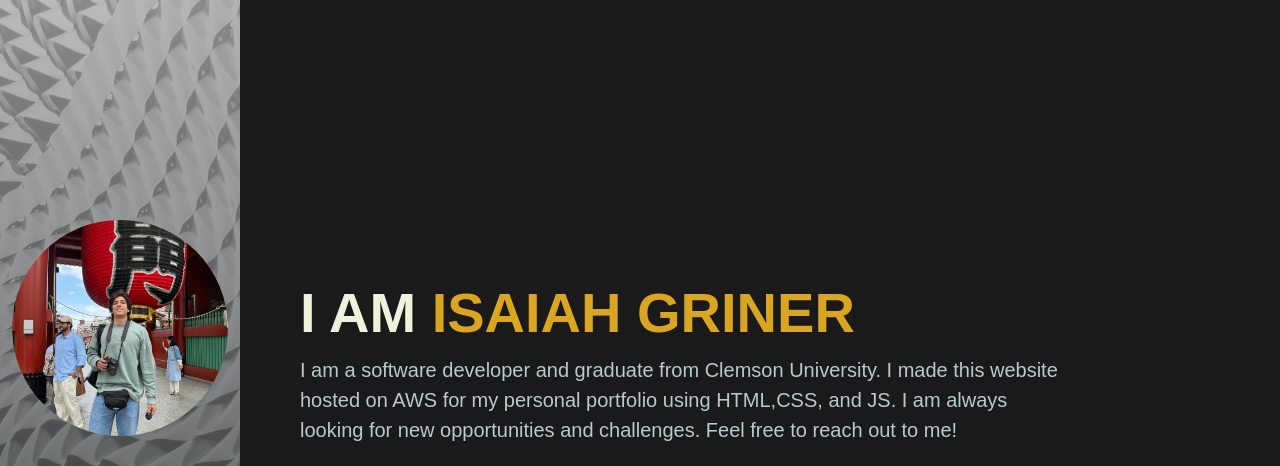
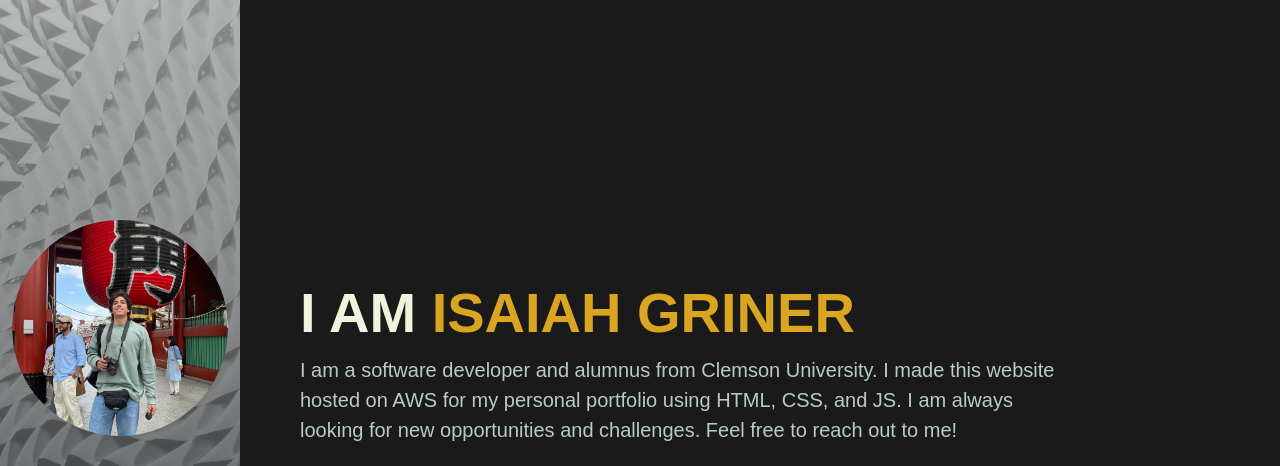
Before and after one commit to igriner/Website, a plain HTML site: page index.html in a window 1280 px wide. Shown: the top 466 px of the page. Drawn offline with Linux system fonts and the light colour scheme; a web font is replaced by a local one.

Commit message:
update resume

```diff
--- a/index.html
+++ b/index.html
@@ -59,8 +59,8 @@
                     <div class="col-lg-10">
                         <h1 class="display-4 fw-bold" data-aos="fade-up">I AM <span class="text-brand">ISAIAH GRINER
                                 </span></h1>
-                        <p class="lead mt-2 mb-4" data-aos="fade-up" data-aos-delay="300">I am a software developer and graduate from Clemson University.
-                            I made this website hosted on AWS for my personal portfolio using HTML,CSS, and JS. I am always looking for new opportunities and challenges. Feel free to reach out to me!
+                        <p class="lead mt-2 mb-4" data-aos="fade-up" data-aos-delay="300">I am a software developer and alumnus from Clemson University.
+                            I made this website hosted on AWS for my personal portfolio using HTML, CSS, and JS. I am always looking for new opportunities and challenges. Feel free to reach out to me!
                         </p>
                         <p class="lead mt-2 mb-4" data-aos="fade-up" data-aos-delay="300"></p>
                         <div data-aos="fade-up" data-aos-delay="600">
```
Also changed, not shown: 1 other file.
